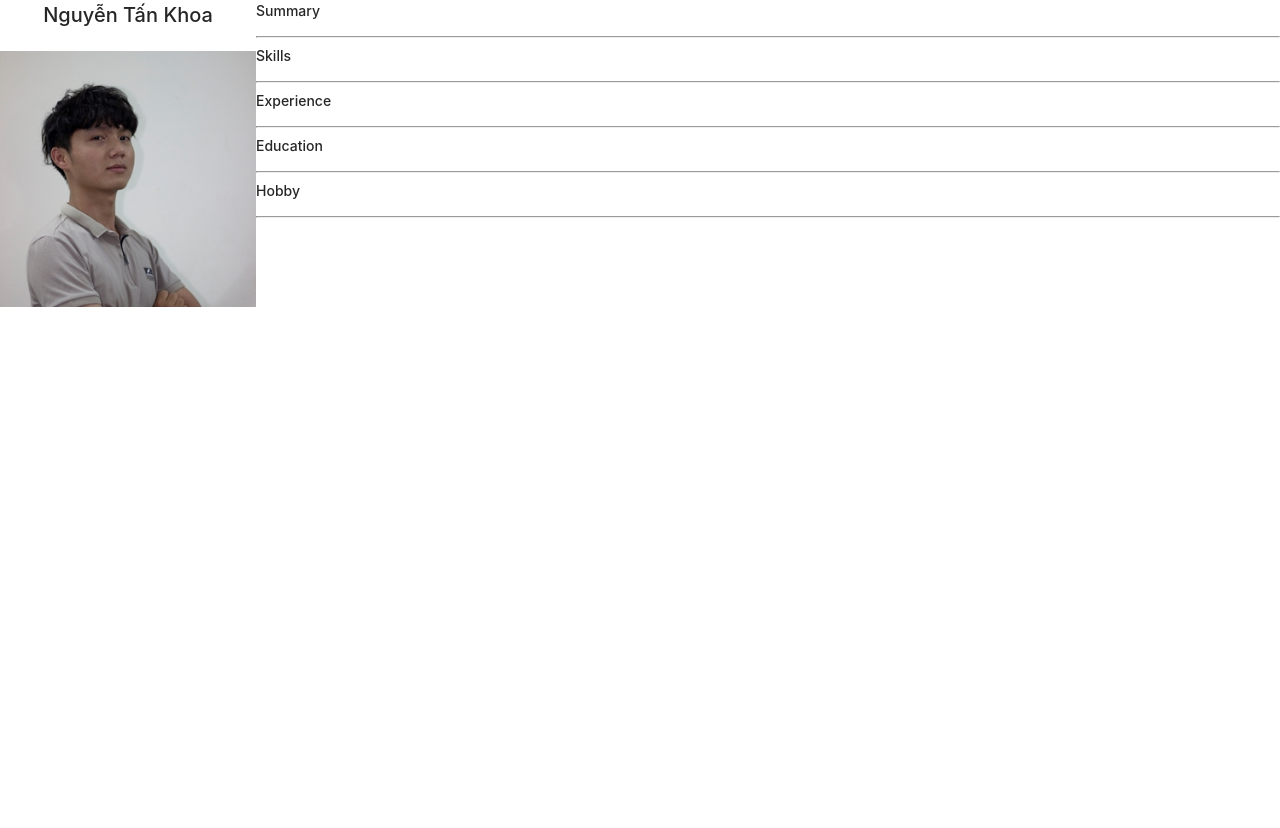
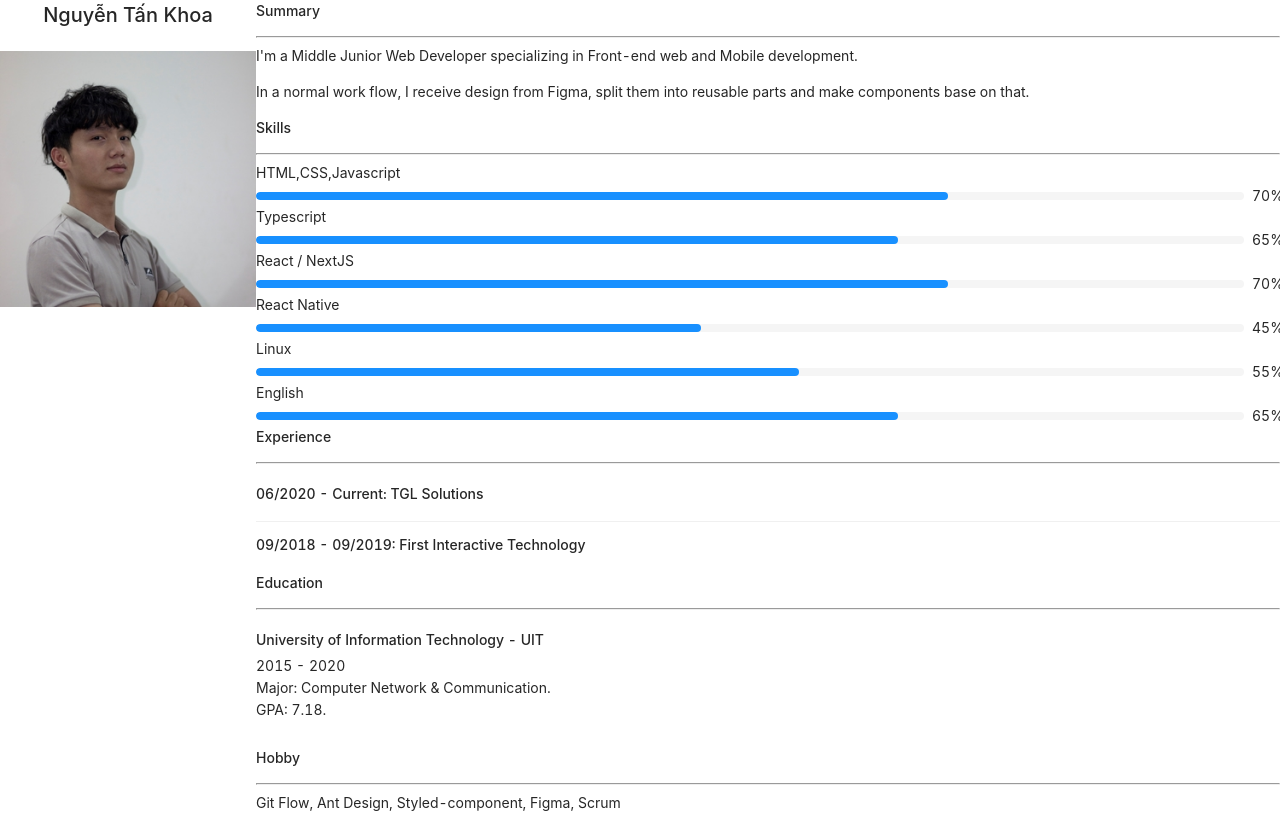
Before and after one commit to ngtankhoa/next-cv, a Next.js app: page / in a window 1280 px wide. Before the commit the page ends 800 px from the top, so only its background shows below. Built offline with nearby package versions, Linux system fonts and the light colour scheme.

Commit message:
update info for each session

```diff
--- a/containers/education/education.tsx
+++ b/containers/education/education.tsx
@@ -1,9 +1,27 @@
 import { InformationContainer, TitleSession } from 'components';
+import { List, Typography } from 'antd';
 
+const { Paragraph } = Typography;
+const { Item } = List;
+const { Meta } = Item;
 export function Education() {
     return (
         <InformationContainer>
             <TitleSession>Education</TitleSession>
+            <List>
+                <Item>
+                    <Meta
+                        title='University of Information Technology - UIT'
+                        description={
+                            <Paragraph>
+                                2015 - 2020 <br />
+                                Major: Computer Network & Communication. <br />
+                                GPA: 7.18.
+                            </Paragraph>
+                        }
+                    />
+                </Item>
+            </List>
         </InformationContainer>
     );
 }
--- a/containers/experience/experience.tsx
+++ b/containers/experience/experience.tsx
@@ -1,9 +1,20 @@
 import { TitleSession, InformationContainer } from 'components';
+import { List } from 'antd';
 
+const { Item } = List;
+const { Meta } = Item;
 export function Experience() {
     return (
         <InformationContainer>
             <TitleSession>Experience</TitleSession>
+            <List>
+                <Item>
+                    <Meta title='06/2020 - Current: TGL Solutions' />
+                </Item>
+                <Item>
+                    <Meta title='09/2018 - 09/2019: First Interactive Technology' />
+                </Item>
+            </List>
         </InformationContainer>
     );
 }
--- a/containers/skills/skills.tsx
+++ b/containers/skills/skills.tsx
@@ -1,9 +1,22 @@
 import { TitleSession, InformationContainer } from 'components';
+import { Progress } from 'antd';
 
 export function Skills() {
     return (
         <InformationContainer>
             <TitleSession>Skills</TitleSession>
+            <span>HTML,CSS,Javascript</span>
+            <Progress percent={70} />
+            <span>Typescript</span>
+            <Progress percent={65} />
+            <span>React / NextJS</span>
+            <Progress percent={70} />
+            <span>React Native</span>
+            <Progress percent={45} />
+            <span>Linux</span>
+            <Progress percent={55} />
+            <span>English</span>
+            <Progress percent={65} />
         </InformationContainer>
     );
 }
--- a/containers/summary/summary.tsx
+++ b/containers/summary/summary.tsx
@@ -5,6 +5,14 @@ export function Summary() {
         <div>
             <InformationContainer>
                 <TitleSession>Summary</TitleSession>
+                <p>
+                    I'm a Middle Junior Web Developer specializing in Front-end
+                    web and Mobile development.
+                </p>
+                <p>
+                    In a normal work flow, I receive design from Figma, split
+                    them into reusable parts and make components base on that.
+                </p>
             </InformationContainer>
         </div>
     );
--- a/pages/index.tsx
+++ b/pages/index.tsx
@@ -28,16 +28,17 @@ export default function Home() {
                     flexWrap: 'wrap',
                 }}
             >
-                <div style={{ flexGrow: 0, flexShrink: 0, flexBasis: '20%' }}>
+                <div style={{ flex: 2 }}>
                     <Name>Nguyễn Tấn Khoa</Name>
                     <Image src={avatar} alt='Picture of me.' />
                 </div>
-                <div style={{ flexGrow: 0, flexShrink: 0, flexBasis: '80%' }}>
+                <div style={{ flex: 8 }}>
                     <Summary />
                     <Skills />
                     <Experience />
                     <Education />
                     <Hobby />
+                    <p>Git Flow, Ant Design, Styled-component, Figma, Scrum</p>
                 </div>
             </div>
         </div>
```
